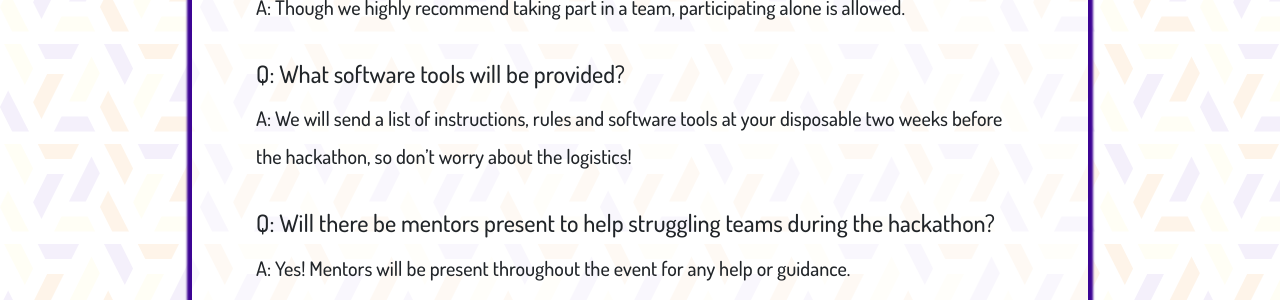
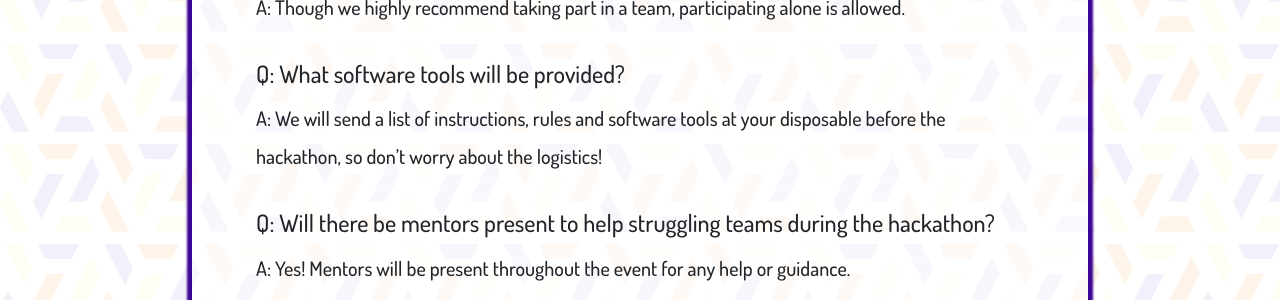
Before and after one commit to edinburgh-hoppers/adahack24, a Jekyll site: the page built from _pages/index.html, in a window 1280 px wide and 900 px high, scrolled down 3901 px. Shown: the part 155-455 px from the top of the window. Built offline with Jekyll 4.4.1, drawn with Linux system fonts in a browser that asks for light colours; nearby versions of some CDN libraries.

Commit message:
fixed faq

```diff
--- a/_data/faq.yml
+++ b/_data/faq.yml
@@ -20,7 +20,7 @@
   A: Though we highly recommend taking part in a team, participating alone is allowed.
 
 - Q: What software tools will be provided?
-  A: We will send a list of instructions, rules and software tools at your disposable two weeks before the hackathon, so don’t worry about the logistics!
+  A: We will send a list of instructions, rules and software tools at your disposable before the hackathon, so don’t worry about the logistics!
 
 - Q: Will there be mentors present to help struggling teams during the hackathon?
   A: Yes! Mentors will be present throughout the event for any help or guidance.
```
